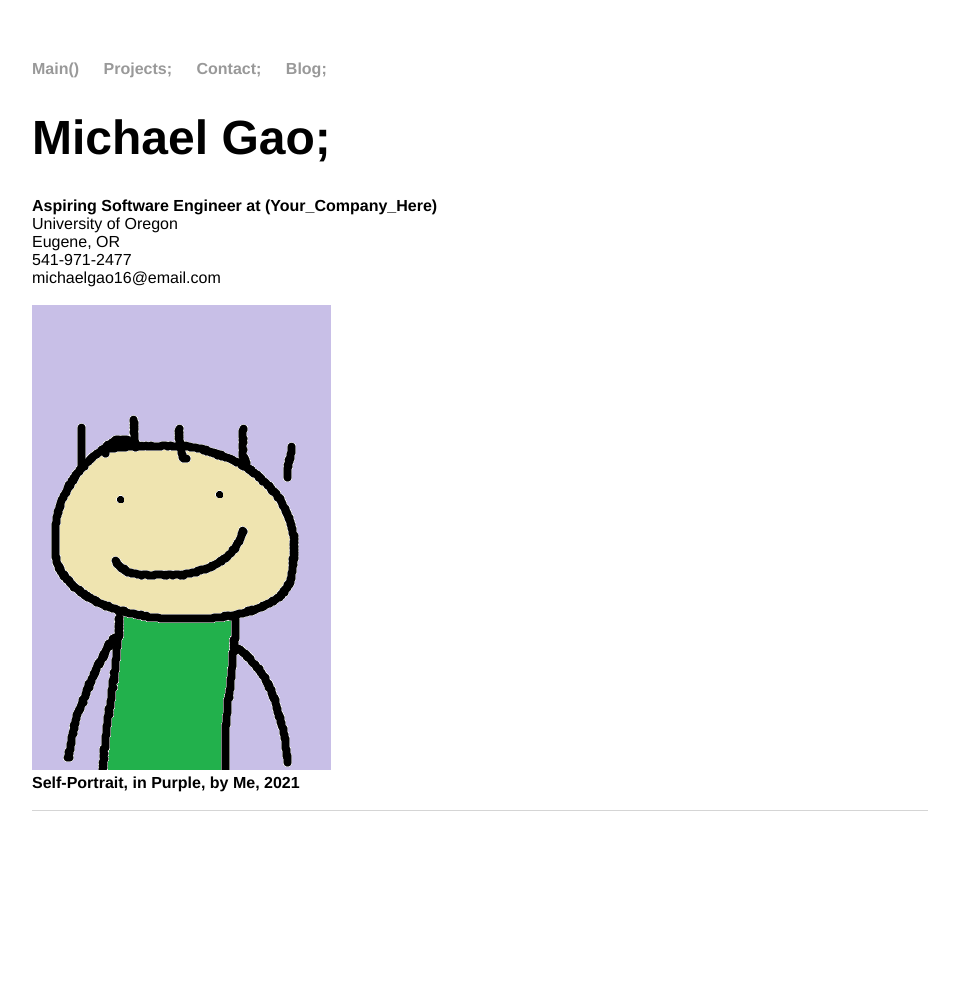
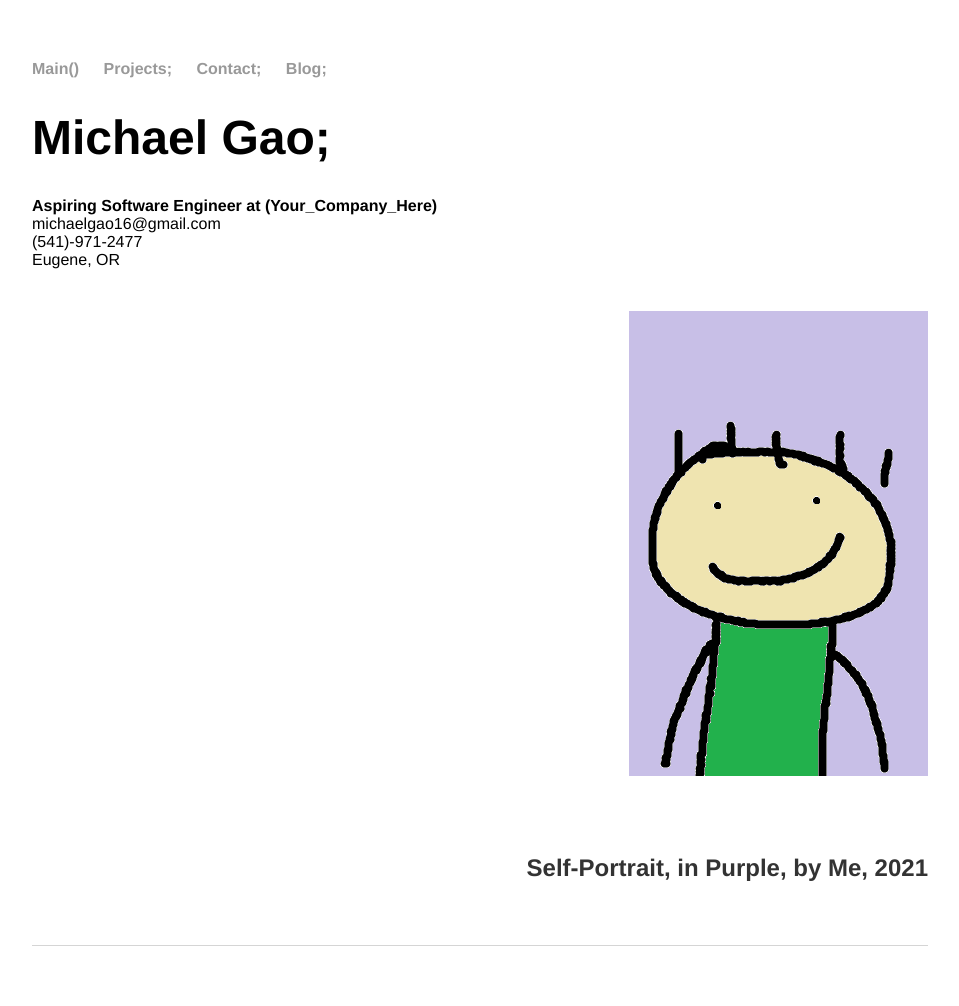
Before and after one commit to michael-c-gao/WebsiteOfMichael, a Jekyll site: the page built from contact/index.html, in a window 1280 px wide. Shown: the whole page, without its empty margins (160-1119 px from the left). Built offline with Jekyll 4.4.1, drawn with Linux system fonts in a browser that asks for light colours; before the commit the page ends 900 px from its top, so only the background shows below that.

Commit message:
Update index.html

```diff
--- a/contact/index.html
+++ b/contact/index.html
@@ -7,14 +7,13 @@
 
 					<h1>Michael Gao;</h1>
 					<strong>Aspiring Software Engineer at (Your_Company_Here)</strong><br>
-					University of Oregon <br>
+					michaelgao16@gmail.com<br>
+					(541)-971-2477<br>
 					Eugene, OR<br>
-					541-971-2477<br>
-					michaelgao16@email.com<br>
 					<br>
-					<img src="selfportrait2.png" alt="Self Portrait">
+					<p style="text-align:right;"><img src="selfportrait2.png" alt="Self Portrait"></p>
 					<br>
-					<strong>Self-Portrait, in Purple, by Me, 2021</strong><br>
+					<p style="text-align:right;"><strong>Self-Portrait, in Purple, by Me, 2021</strong></p><br>
 					<br>
 
 					<!--<h2>Select Publications</h2>-->
```
